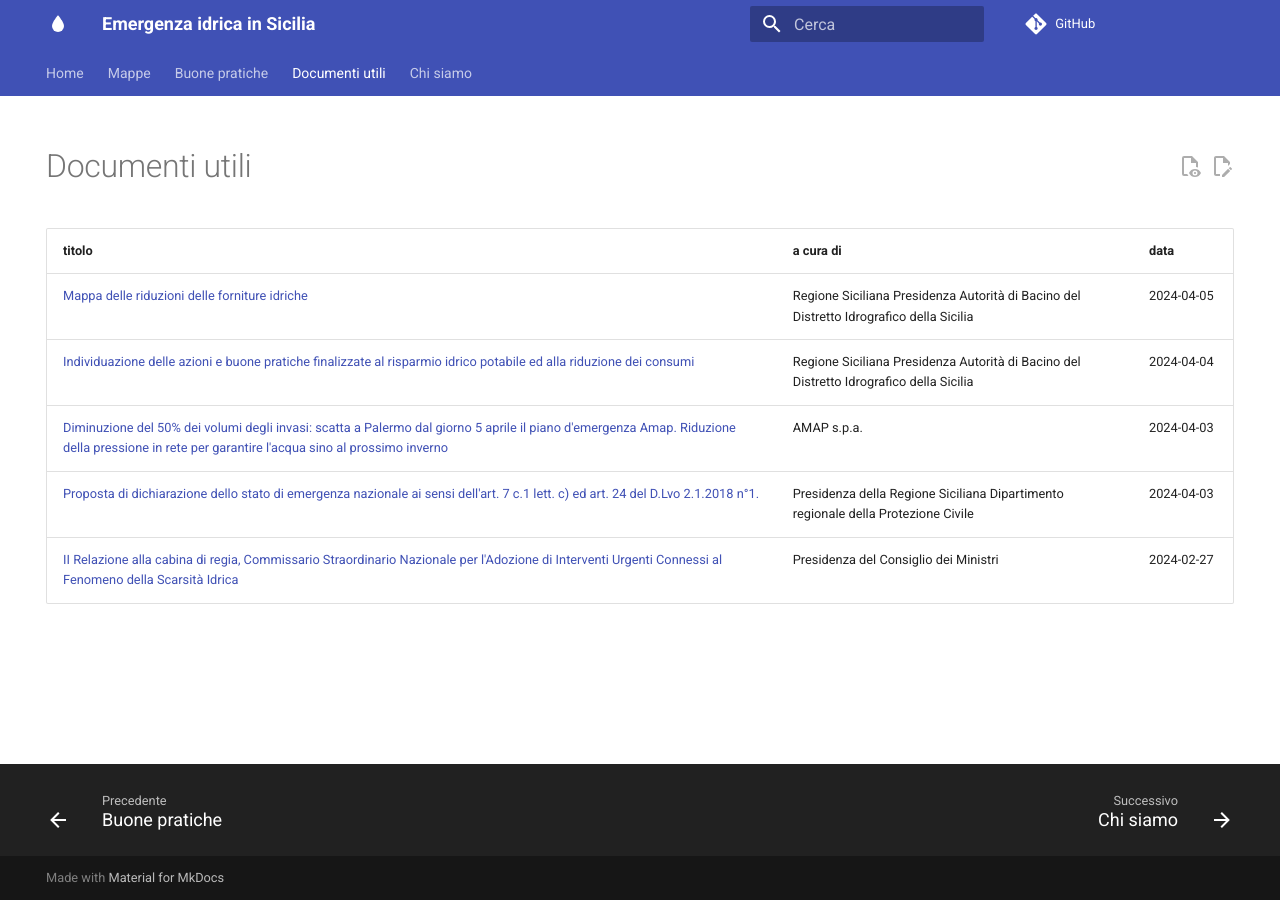
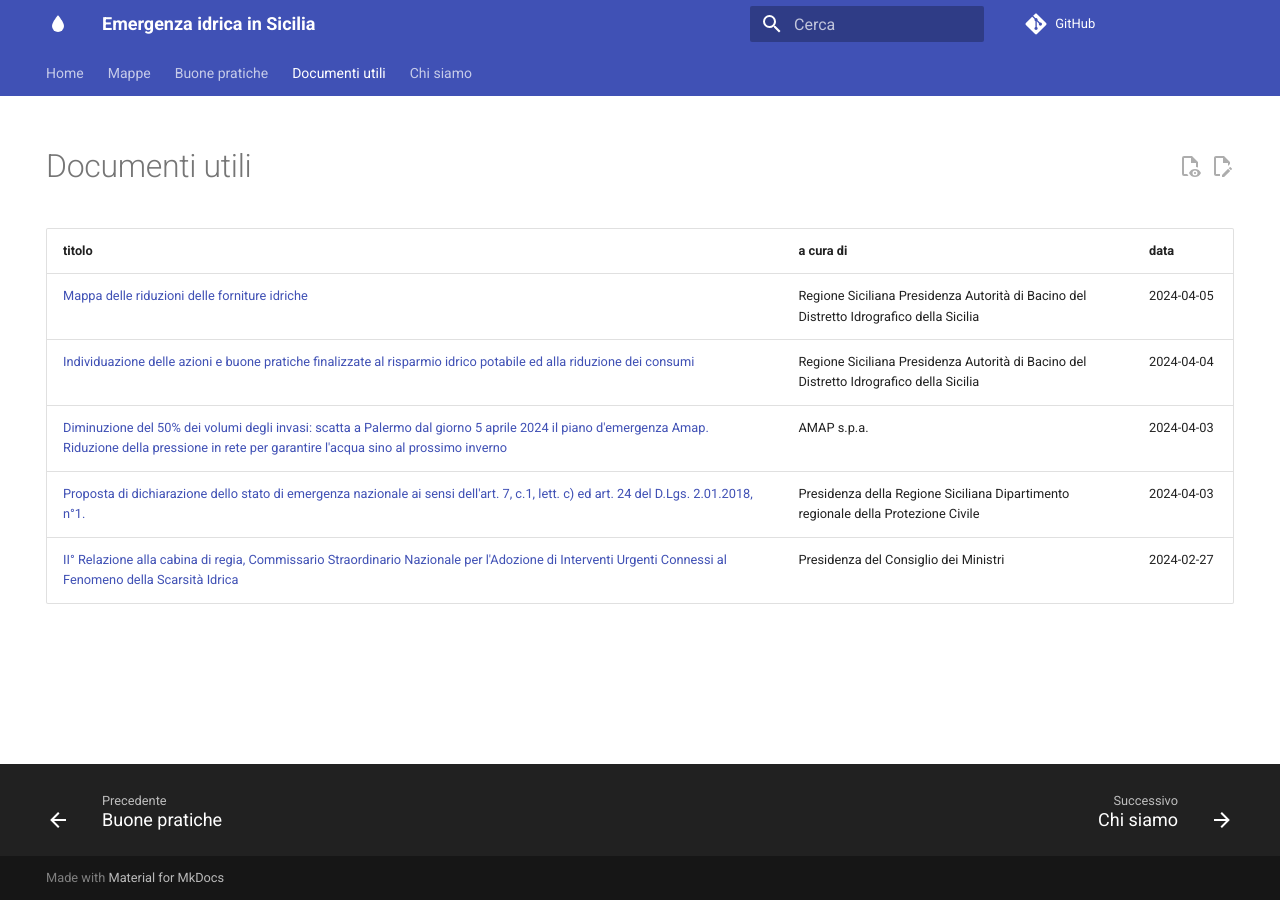
Before and after one commit to opendatasicilia/emergenza-idrica-sicilia, an MkDocs documentation site: the page built from docs/documenti-utili/index.md, in a window 1280 px wide. Built offline with MkDocs 1.6.1 and Material for MkDocs 9.7.7, drawn with Linux system fonts in a browser that asks for light colours; comment, search, counter and statistics services are not loaded.

Commit message:
Update index.md

```diff
--- a/docs/documenti-utili/index.md
+++ b/docs/documenti-utili/index.md
@@ -12,6 +12,6 @@ description: Per approfondire il tema dell'emergenza idrica in Sicilia
 | --- | --- | --- |
 | [Mappa delle riduzioni delle forniture idriche](2024-04-05_mappa-riduzioni-forniture-idriche.pdf) | Regione Siciliana Presidenza Autorità di Bacino del Distretto Idrografico della Sicilia | 2024-04-05 |
 | [Individuazione delle azioni e buone pratiche finalizzate al risparmio idrico potabile ed alla riduzione dei consumi](risparmio_idrico_azioni_pratiche.pdf) | Regione Siciliana Presidenza Autorità di Bacino del Distretto Idrografico della Sicilia | 2024-04-04 |
-| [Diminuzione del 50% dei volumi degli invasi: scatta a Palermo dal giorno 5 aprile il piano d'emergenza Amap. Riduzione della pressione in rete per garantire l'acqua sino al prossimo inverno](diminuzione_volumi_invasi_piano_emergenza_amap_palermo.pdf) | AMAP s.p.a. | 2024-04-03 |
-| [Proposta di dichiarazione dello stato di emergenza nazionale ai sensi dell'art. 7 c.1 lett. c) ed art. 24 del D.Lvo 2.1.2018 n°1.](emergenza_nazionale_art7e24_dlvo2018n1.pdf) | Presidenza della Regione Siciliana Dipartimento regionale della Protezione Civile | 2024-04-03 |
-| [II Relazione alla cabina di regia, Commissario Straordinario Nazionale per l'Adozione di Interventi Urgenti Connessi al Fenomeno della Scarsità Idrica](relazione_cabina-regia_commissario-straordinario-nazionale_interventi-scarsita-idrica.pdf) | Presidenza del Consiglio dei Ministri | 2024-02-27 |
+| [Diminuzione del 50% dei volumi degli invasi: scatta a Palermo dal giorno 5 aprile 2024 il piano d'emergenza Amap. Riduzione della pressione in rete per garantire l'acqua sino al prossimo inverno](diminuzione_volumi_invasi_piano_emergenza_amap_palermo.pdf) | AMAP s.p.a. | 2024-04-03 |
+| [Proposta di dichiarazione dello stato di emergenza nazionale ai sensi dell'art. 7, c.1, lett. c) ed art. 24 del D.Lgs. 2.01.2018, n°1.](emergenza_nazionale_art7e24_dlvo2018n1.pdf) | Presidenza della Regione Siciliana Dipartimento regionale della Protezione Civile | 2024-04-03 |
+| [II° Relazione alla cabina di regia, Commissario Straordinario Nazionale per l'Adozione di Interventi Urgenti Connessi al Fenomeno della Scarsità Idrica](relazione_cabina-regia_commissario-straordinario-nazionale_interventi-scarsita-idrica.pdf) | Presidenza del Consiglio dei Ministri | 2024-02-27 |
```
